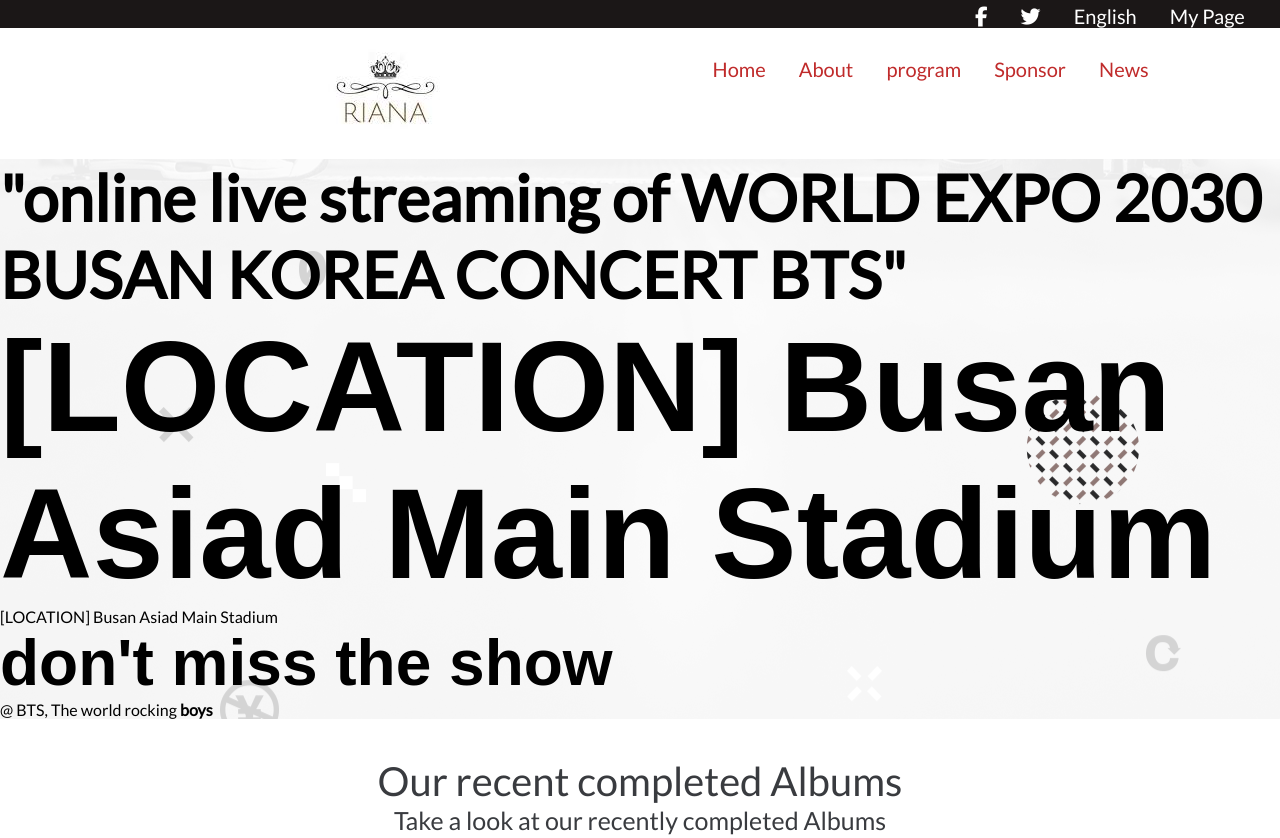
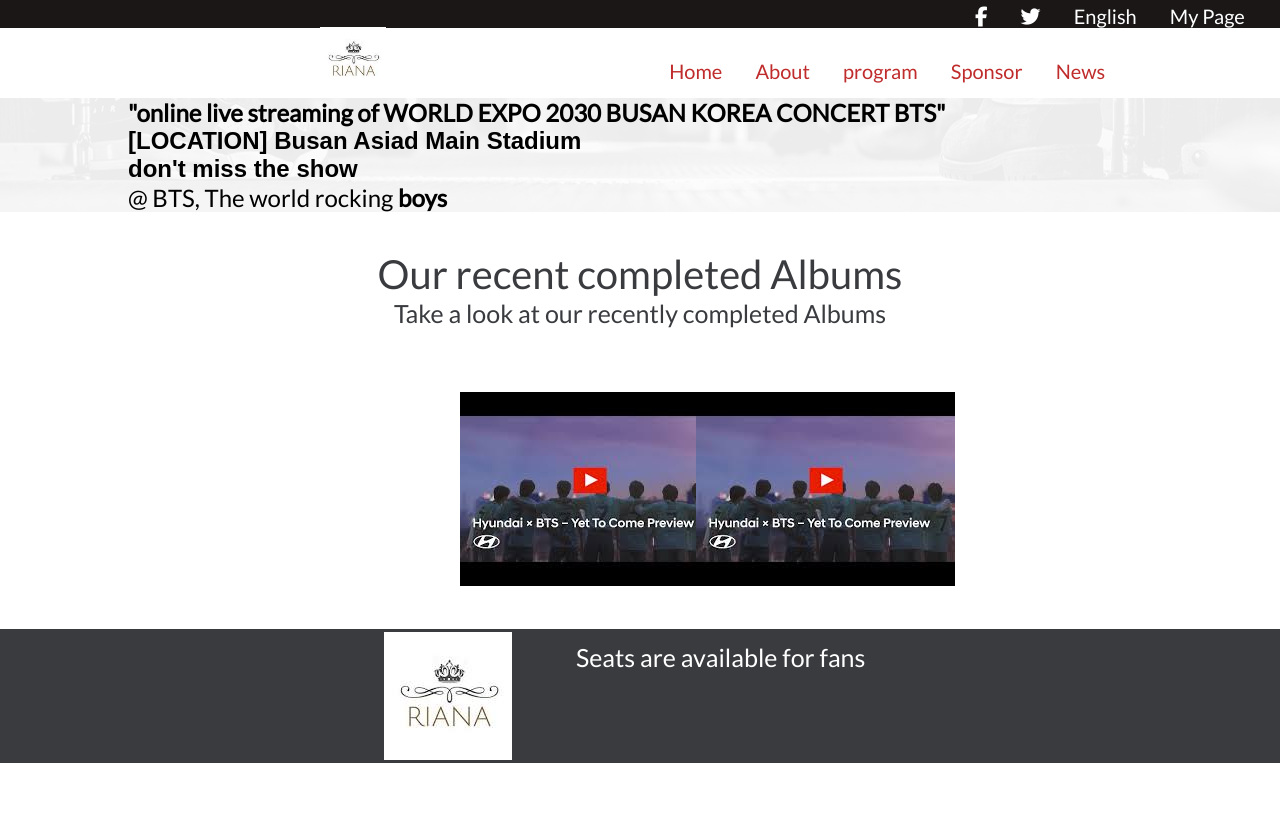
Before and after one commit to Ibtisam34/concert, a website: page about.html in a window 1280 px wide. Shown: the top 838 px of the page. After the commit the page ends 800 px from the top, so only its background shows below. Drawn offline with Linux system fonts and the light colour scheme; a web font is replaced by a local one.

Commit message:
modified about html

```diff
--- a/about.html
+++ b/about.html
@@ -68,9 +68,6 @@
     </h1>
   </div>
   <div class="welcome-description">
-    <p class="welcome-text">
-        [LOCATION] Busan Asiad Main Stadium
-    </p>
     </div>
     <div class="event-date">
         <h2 class="fan">don&#39;t miss the show</h2>
--- a/style.css
+++ b/style.css
@@ -15,7 +15,6 @@
 }
 
 h1 {
-  font-size: 10vw;
   font-family: 'Cocogoose', sans-serif;
 }
 
@@ -23,12 +22,6 @@
   font-family: 'Cocogoose', sans-serif;
   font-size: 5vw;
 }
-
-h3 {
-  font-size: 5vw;
-}
-
-
 
 .nav-logo {
   display: flex;
@@ -150,6 +143,19 @@
   margin-left: 16%;
   margin-top: 10px;
 }
+
+h3.text {
+ font-size: 24px;
+}
+.h1-text {
+  font-size: 24px;
+}
+.event-date h2 {
+  font-size: 24px;
+}
+.event-date p {
+  font-size: 24px;
+}
 #detail {
   font-size: 18px;
   text-align: justify;
@@ -215,19 +221,21 @@
 .join-bt {
   border-style: hidden;
   width: 55%;
-  padding: 27px;
+  padding: 8px;
   background-color: rgb(236, 82, 66);
   border-radius: 2px;
   margin-top: 32px;
-  margin-left: 20%;
+  margin-left: auto;
+  margin-right: auto;
 }
 
 
 #join {
   color: white;
   text-decoration: none;
-  font-size: 2rem;
+  font-size: 1rem;
   margin-left: 17%;
+  border-radius: 8px;
 }
 
 #featured-members-id {
@@ -417,13 +425,15 @@
   .desktop-navbar {
     display: flex;
     flex-direction: row;
-    height: 5%;
+    height: 70px;
     width: 100%;
     background-color: #fff;
   }
 
-  .logo {
-    margin-top: 0;
+  .logo img {
+    margin-top: -26px;
+    width: 66px;
+    height:66px;
   }
 
   .desktop-nav-list {
@@ -460,7 +470,7 @@
   display: block;
   margin: 0 auto;
   padding: 20px;
-  margin-left: 5px;
+  margin-left: 5%;
   margin-bottom: 20px;
 }
 .location {
@@ -481,7 +491,16 @@
   .summit-paragraph {
     margin-left: 10%;
   }
-
+  .welcome {
+    width: 80%;
+   margin-left:auto ;
+   margin-right: auto;
+  }
+  .event-date{
+    width: 80%;
+   margin-left:auto ;
+   margin-right: auto
+  }
   #view-program {
     color: #fff;
   }
@@ -588,7 +607,7 @@
   .footer-description {
     margin-left: 5%;
     font-size: 25px;
-    margin-top: 1%;
+     margin-top: 4%;
   }
 
   .about-page {
```
